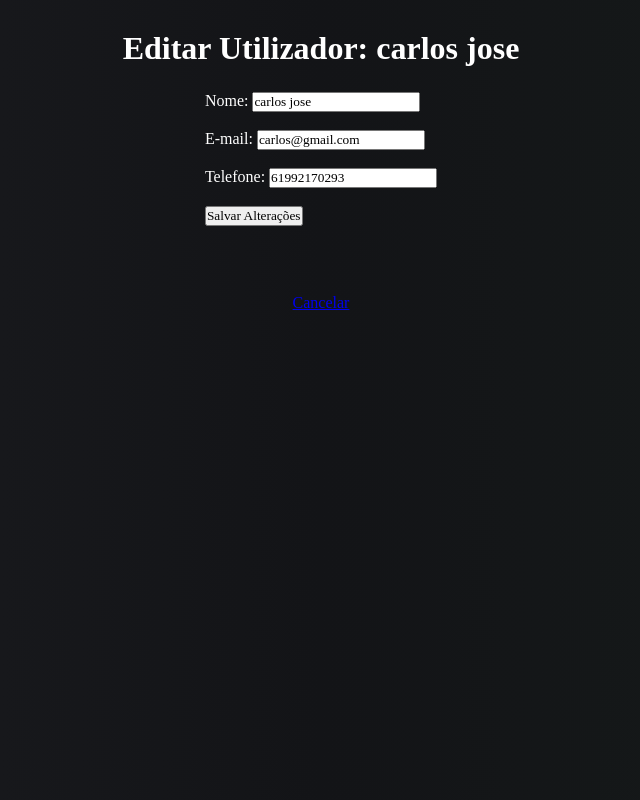
After one commit to Carl1nx/NexusUsers, a Flask app: page /editar_usuario/1 in a window 1280 px wide. The commit adds this page. Shown: the whole page, without its empty margins (319-959 px from the left). Run offline with Flask 3, Linux system fonts and the light colour scheme.

Commit message:
feat: Integraçao do banco de dados

```diff
--- /dev/null
+++ b/app/templates/formulario_editar.html
@@ -0,0 +1,28 @@
+<!DOCTYPE html>
+<html lang="en">
+<head>
+    <meta charset="UTF-8">
+    <meta name="viewport" content="width=device-width, initial-scale=1.0">
+    <title>Editar</title>
+    <link rel="stylesheet" href="{{ url_for('static', filename='css/stylepag.css') }}">
+</head>
+<body>
+    <h1>Editar Utilizador: {{ usuario.nome }}</h1>
+
+    <form method="POST">
+        <label>Nome:</label>
+        <input type="text" name="nome" value="{{ usuario.nome }}" required><br><br>
+
+        <label>E-mail:</label>
+        <input type="email" name="email" value="{{ usuario.email }}" required><br><br>
+
+        <label>Telefone:</label>
+        <input type="text" name="telefone" value="{{ usuario.telefone }}" required><br><br>
+
+        <button type="submit">Salvar Alterações</button>
+    </form>
+
+    <br>
+    <a href="{{ url_for('editar') }}">Cancelar</a>
+</body>
+</html>
--- a/app/views.py
+++ b/app/views.py
@@ -1,14 +1,58 @@
-from app import app
-from flask import render_template, url_for
+from app import app, db
+from flask import render_template, url_for, redirect, request
+
+class Usuario(db.Model):
+    __tablename__ = 'usuarios'
+    id = db.Column(db.Integer, primary_key=True)
+    nome = db.Column(db.String(100), nullable=False)
+    email = db.Column(db.String(100), unique=True, nullable=False)
+    telefone = db.Column(db.String(100), nullable=False)
+
 
 @app.route('/')
 def homepage():
     return render_template("index.html")
 
-@app.route('/usuarios')
+
+@app.route('/usuarios', methods=['GET', 'POST'])
 def usuarios():
+    if request.method == 'POST':
+        nome_form = request.form.get('nomeForm')
+        email_form = request.form.get('emailForm')
+        telefone_form = request.form.get('telefoneForm')
+
+        novo_usuario = Usuario(nome=nome_form, email=email_form, telefone=telefone_form)
+        db.session.add(novo_usuario)
+        db.session.commit()
+
+        return redirect(url_for('usuarios'))
+
     return render_template('segunda_pagina.html')
 
+
+# 1. Rota para listar os utilizadores na página de edição
 @app.route('/editar')
 def editar():
-    return render_template('editar.html')
+    # Busca todos os utilizadores guardados na base de dados
+    lista_usuarios = Usuario.query.all()
+    # Passa a lista para o template 'editar.html' através da variável 'usuarios'
+    return render_template('editar.html', usuarios=lista_usuarios)
+
+
+# 2. Rota para carregar o formulário de edição de um utilizador específico (por ID)
+@app.route('/editar_usuario/<int:id>', methods=['GET', 'POST'])
+def editar_usuario(id):
+    # Procura o utilizador pelo ID ou retorna erro 404 se não existir
+    usuario = Usuario.query.get_or_404(id)
+
+    if request.method == 'POST':
+        # Atualiza os dados com o que vier do formulário de edição
+        usuario.nome = request.form.get('nome')
+        usuario.email = request.form.get('email')
+        usuario.telefone = request.form.get('telefone')
+
+        db.session.commit()
+        return redirect(url_for('editar'))
+
+    # Se for GET, renderiza um formulário pré-preenchido com os dados atuais
+    return render_template('formulario_editar.html', usuario=usuario)
--- a/main.py
+++ b/main.py
@@ -1,4 +1,4 @@
 from app import app
 
-if __name__ == '__main__':
+if __name__ == "__main__":
     app.run(debug=True)
```
Also changed, not shown: app/__init__.py (+10 -0 lines), app/static/css/style.css (+5 -5 lines), app/templates/editar.html (+17 -8 lines), app/templates/segunda_pagina.html (+5 -4 lines), Nexus.db (added).
